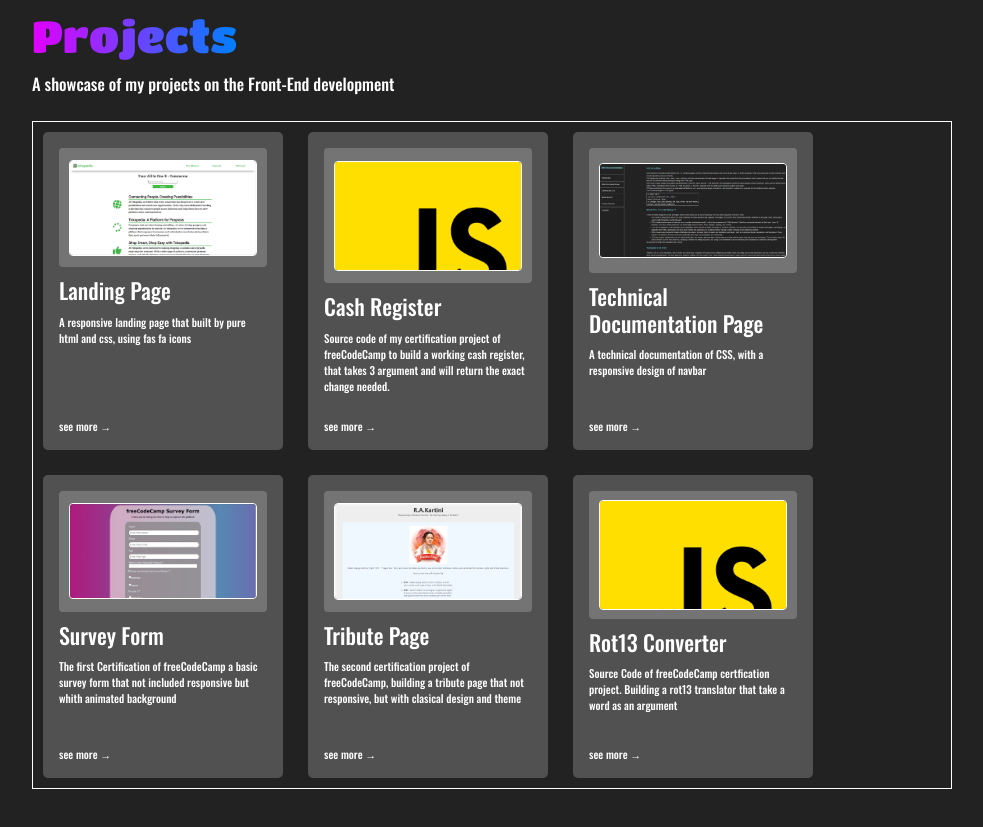
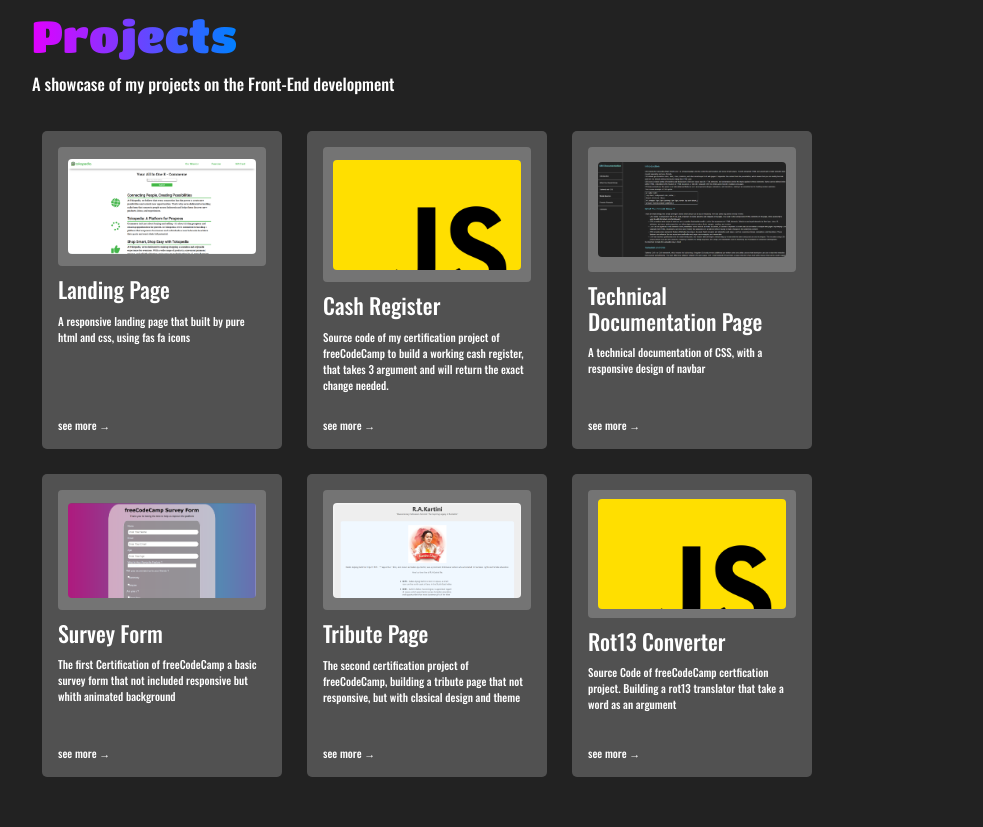
Before and after one commit to norplys/portofolio, a plain HTML site: page index.html in a window 1280 px wide. Shown: the part 980-1807 px from the top of the page, without its empty margins (148-1131 px from the left). Drawn offline with nearby package versions, Linux system fonts and the light colour scheme; a web font is replaced by a local one.

Commit message:
fixing border

```diff
--- a/styles.css
+++ b/styles.css
@@ -170,7 +170,6 @@ h1 {
   width: 100%;
   margin-top: 25px;
   padding: 10px;
-  border: 1px solid white;
 }
 .project {
   padding: 16px;
@@ -202,7 +201,6 @@ h1 {
   display: block;
   border-radius: 4px;
   width: 100%;
-  border: 1px solid white;
   height: auto;
   max-height: 110px;
   object-fit: cover;
```
